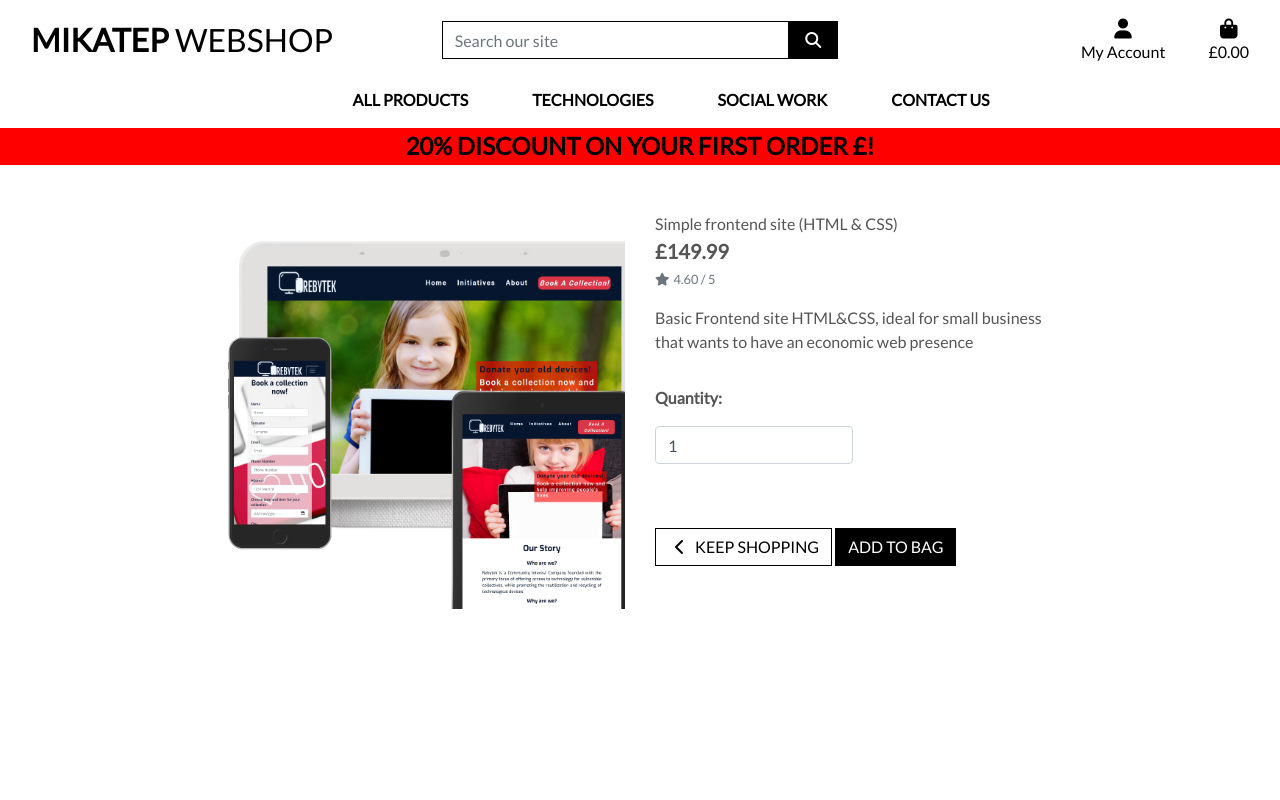
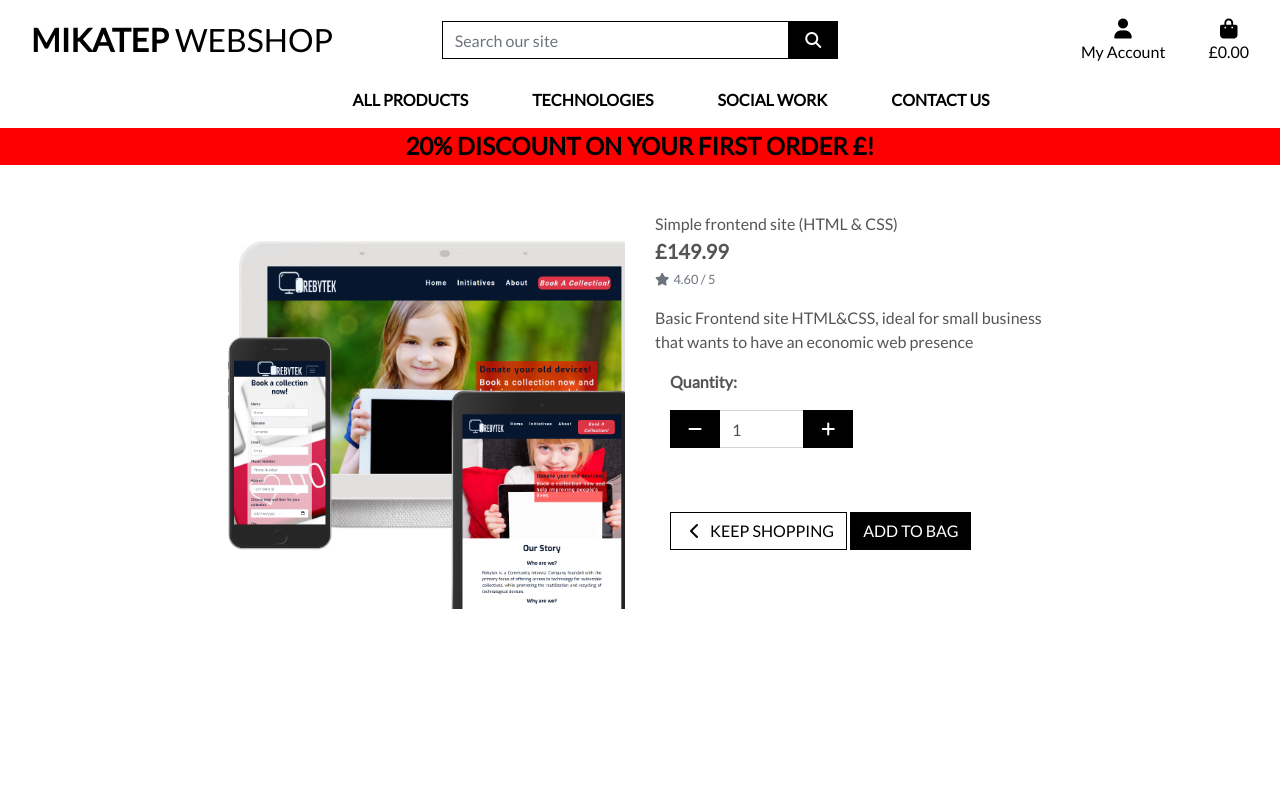
Before and after one commit to Mikatep/Milestone4, a Django app: page /products/1/ in a window 1280 px wide. Run offline with Django 4.2, Linux system fonts and the light colour scheme; data comes from the database, SQL or seed files in the repository; both versions use the stored data as it was after the commit; some libraries are stand-ins or nearby versions.

Commit message:
quantity js added

```diff
--- a/products/templates/products/includes/quantity_input_script.html
+++ b/products/templates/products/includes/quantity_input_script.html
@@ -1,73 +1,18 @@
 <script type="text/javascript">
-
-    /*
-    * Disable +/- buttons outside 1-99 range.
-    * If no size is passed to the function, the parameter will have a value of undefined by default,
-    * which prevents any errors
-    */
-    function handleEnableDisable(itemId, size) {
-        if (size) {
-            var currentValue = parseInt($(`.size_${itemId}_${size}`).val());
-        } else {
-            var currentValue = parseInt($(`.id_qty_${itemId}`).val());
-        }
-
-        var minusDisabled = currentValue < 2;
-        var plusDisabled = currentValue > 98;
-
-        if (size) {
-            $(`.decrement-size_${itemId}_${size}`).prop('disabled', minusDisabled);
-            $(`.increment-size_${itemId}_${size}`).prop('disabled', plusDisabled);
-        } else {
-            $(`.decrement-qty_${itemId}`).prop('disabled', minusDisabled);
-            $(`.increment-qty_${itemId}`).prop('disabled', plusDisabled);
-        }
-    }
-
-    // Ensure proper enabling/disabling of all inputs on page load
-    var allQtyInputs = $('.qty_input');
-    for(var i = 0; i < allQtyInputs.length; i++){
-        var itemId = $(allQtyInputs[i]).data('item_id');
-        var size = $(allQtyInputs[i]).data('size');
-        handleEnableDisable(itemId, size);
-    }
-
-    // Check enable/disable every time the input is changed
-    $('.qty_input').change(function() {
-        var itemId = $(this).data('item_id');
-        var size = $(this).data('size');
-        handleEnableDisable(itemId, size);
-    });
 
     // Increment quantity
     $('.increment-qty').click(function(e) {
        e.preventDefault();
-       var itemId = $(this).data('item_id');
-       var size = $(this).data('size');
        var closestInput = $(this).closest('.input-group').find('.qty_input')[0];
-       if (size) {
-          var allQuantityInputs = $(`.input-group-${itemId} input[data-size='${size}']`);
-       } else {
-          var allQuantityInputs = $(`.input-group-${itemId} input[name='quantity']`);
-       }
        var currentValue = parseInt($(closestInput).val());
-       $(allQuantityInputs).val(currentValue + 1);
-       handleEnableDisable(itemId, size);
+       $(closestInput).val(currentValue + 1);
     });
 
     // Decrement quantity
     $('.decrement-qty').click(function(e) {
-       e.preventDefault();
-       var itemId = $(this).data('item_id');
-       var size = $(this).data('size');
+        e.preventDefault();
        var closestInput = $(this).closest('.input-group').find('.qty_input')[0];
-       if (size) {
-          var allQuantityInputs = $(`.input-group-${itemId} input[data-size='${size}']`);
-       } else {
-          var allQuantityInputs = $(`.input-group-${itemId} input[name='quantity']`);
-       }
        var currentValue = parseInt($(closestInput).val());
-       $(allQuantityInputs).val(currentValue - 1);
-       handleEnableDisable(itemId, size);
+       $(closestInput).val(currentValue - 1);
     });
 </script>
--- a/products/templates/products/product_detail.html
+++ b/products/templates/products/product_detail.html
@@ -38,15 +38,33 @@
                     <p class="mt-3">{{ product.description }}</p>
                     <form class="form" action="{% url 'add_to_bag' product.id %}" method="POST">
                         {% csrf_token %}
-                        <div class="form-row">
-                            <div class="col-12">
-                                <p class="mt-3"><strong>Quantity:</strong></p>
-                                <div class="form-group w-50">
-                                    <div class="input-group">
-                                        <input class="form-control qty_input" type="number" name="quantity" value="1" min="1" max="99" data-item_id="{{ product.id }}" id="id_qty_{{ product.id }}">
+                        <div class="col-12">
+                            <p class="mt-3"><strong>Quantity:</strong></p>
+                            <div class="form-group w-50">
+                                <div class="input-group">
+                                    <div class="input-group-prepend">
+                                        <button class="decrement-qty btn btn-black rounded-0"
+                                            data-item_id="{{ product.id }}" id="decrement-qty_{{ product.id }}">
+                                            <span class="icon">
+                                                <i class="fas fa-minus"></i>
+                                            </span>
+                                        </button>
+                                    </div>
+                                    <input class="form-control qty_input" type="number"
+                                        name="quantity" value="1" min="1" max="99"
+                                        data-item_id="{{ product.id }}"
+                                        id="id_qty_{{ product.id }}">
+                                    <div class="input-group-append">
+                                        <button class="increment-qty btn btn-black rounded-0"
+                                            data-item_id="{{ product.id }}" id="increment-qty_{{ product.id }}">
+                                            <span class="icon">
+                                                <i class="fas fa-plus"></i>
+                                            </span>
+                                        </button>
                                     </div>
                                 </div>
                             </div>
+                        </div>
 
                             <div class="col-12">
                                 <a href="{% url 'products' %}" class="btn btn-outline-black rounded-0 mt-5">
@@ -65,3 +83,8 @@
         </div>
     </div>
 {% endblock %}
+
+{% block postloadjs %}
+{{ block.super }}
+{% include 'products/includes/quantity_input_script.html' %}
+{% endblock %}
```
Also changed, not shown: db.sqlite3.
